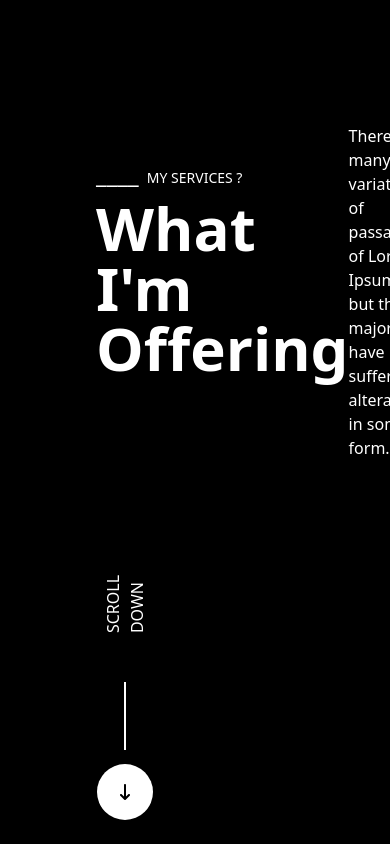
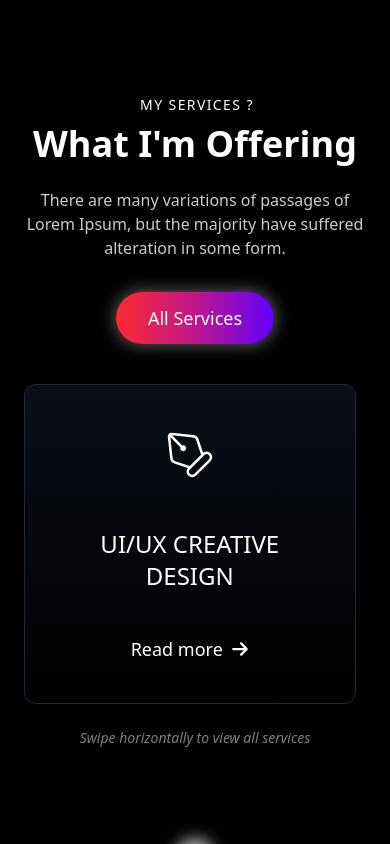
Before and after one commit to Samra720/samra-portfolio, a React (Vite) app in the folder frontend/: page / in a window 390 px wide. Shown: the part 1480-2324 px from the top of the page. Built offline with nearby package versions, Linux system fonts and the light colour scheme; the HTML template or start-up script is replaced by a standard one.

Commit message:
ServicesCard & ServicesSection made responsive. The most difficult ones done thankfully

```diff
--- a/frontend/src/components/ServiceCard.tsx
+++ b/frontend/src/components/ServiceCard.tsx
@@ -8,19 +8,15 @@ interface ServiceCardProps {
 function ServiceCard({ icon, title }: ServiceCardProps) {
   return (
     <div
-      className="group min-w-75 h-80 p-10 border rounded-xl transition-all duration-100 hover:border-b-4"
+      className="group min-w-75 h-80 p-10 border rounded-xl transition-all duration-100 hover:border-b-4 w-[85vw] md:w-[45vw] lg:w-80 shrink-0 snap-center"
       style={{
-        borderColor: 'var(--card-border)', // This keeps all 4 borders the same by default
+        borderColor: 'var(--card-border)',
         backgroundImage: `linear-gradient(to bottom, var(--card-bg-from), var(--card-bg-to))`,
-        // REMOVED borderBottomColor from here so it defaults to the same color as the others
       }}
       onMouseEnter={(e) => {
-        // 1. Change the bottom border color ONLY on hover
         e.currentTarget.style.borderBottomColor = 'var(--card-hover-border)';
 
-        // 2. Handle the "Inversion" for Light Theme
         if (document.documentElement.getAttribute('data-theme') === 'light') {
-          // e.currentTarget.style.backgroundColor = 'var(--card-hover-bg)';
           e.currentTarget.style.backgroundImage = 'none';
           e.currentTarget.style.color = 'var(--card-hover-text)';
         } else {
@@ -28,26 +24,20 @@ function ServiceCard({ icon, title }: ServiceCardProps) {
         }
       }}
       onMouseLeave={(e) => {
-        // 3. Reset the bottom border back to the uniform color
         e.currentTarget.style.borderBottomColor = 'var(--card-border)';
         e.currentTarget.style.backgroundColor = 'transparent';
         e.currentTarget.style.backgroundImage = `linear-gradient(to bottom, var(--card-bg-from), var(--card-bg-to))`;
         e.currentTarget.style.color = 'var(--card-text)';
       }}
     >
-      <div className="flex flex-col justify-between h-full w-50 pointer-events-none">
-        <div className="text-4xl">{icon}</div>
+      <div className="flex flex-col justify-between h-full w-full min-[1400px]:w-50 items-center min-[1400px]:items-start text-center min-[1400px]:text-left pointer-events-none">
+        <div className="text-4xl mb-4 min-[1400px]:mb-0">{icon}</div>
 
-        <h3 className="text-3xl font-medium" style={{ color: 'inherit' }}>
+        <h3 className="text-2xl md:text-3xl font-medium mb-4 min-[1400px]:mb-0">
           {title}
         </h3>
 
-        <p
-          className="text-lg transition-colors duration-300 flex items-center"
-          style={{ color: 'var(--card-link)' }}
-          // Ensure the link also turns white when the whole card is hovered
-          onMouseEnter={(e) => (e.currentTarget.style.color = 'var(--card-hover-text)')}
-        >
+        <p className="text-lg flex items-center justify-center min-[1400px]:justify-start">
           Read more <FaArrowRight className="inline ml-2 text-lg" />
         </p>
       </div>
@@ -55,47 +45,4 @@ function ServiceCard({ icon, title }: ServiceCardProps) {
   );
 }
 
-
-// function ServiceCard({ icon, title, link }: ServiceCardProps) {
-//   return (
-//     <div
-//       className="group min-w-75 h-80 p-10 border rounded-xl transition-all duration-100 hover:border-b-4"
-//       style={{
-//         borderColor: 'var(--card-border)',
-//         backgroundImage: `linear-gradient(to bottom, var(--card-bg-from), var(--card-bg-to))`,
-//         borderBottomColor: 'var(--card-hover-border)'
-//       }}
-//       // This Tailwind 'hover:' logic handles the "Invert" on hover
-//       onMouseEnter={(e) => {
-//         e.currentTarget.style.backgroundColor = 'linear-gradient(to bottom, var(--card-bg-from), var(--card-bg-to))';
-//         e.currentTarget.style.backgroundImage = 'none';
-//         e.currentTarget.style.color = 'var(--card-hover-text)';
-//       }}
-//       onMouseLeave={(e) => {
-//         e.currentTarget.style.backgroundColor = 'transparent';
-//         e.currentTarget.style.backgroundImage = `linear-gradient(to bottom, var(--card-bg-from), var(--card-bg-to))`;
-//         e.currentTarget.style.color = 'var(--card-text)';
-//       }}
-//     >
-//       <div className="flex flex-col justify-between h-full w-50">
-//         <div className="text-4xl">{icon}</div>
-
-//         <h3 className="text-3xl font-medium" style={{ color: 'inherit' }}>
-//           {title}
-//         </h3>
-
-//         <a
-//           href={link}
-//           className="text-lg transition-colors duration-300 flex items-center"
-//           style={{ color: 'var(--card-link)' }}
-//           // Ensure the link also turns white when the whole card is hovered
-//           onMouseEnter={(e) => (e.currentTarget.style.color = 'var(--card-hover-text)')}
-//         >
-//           Read more <FaArrowRight className="inline ml-2 text-lg" />
-//         </a>
-//       </div>
-//     </div>
-//   );
-// }
-
 export default ServiceCard;
--- a/frontend/src/components/ServicesSection.tsx
+++ b/frontend/src/components/ServicesSection.tsx
@@ -1,4 +1,4 @@
-import { useState } from "react";
+import { useState, useEffect } from 'react';
 import { FaArrowDownLong } from "react-icons/fa6";
 import { MdOutlineMonitor } from "react-icons/md";
 import { PiStrategy } from "react-icons/pi";
@@ -12,6 +12,14 @@ const GAP = 32;
 function ServicesSection() {
   const [page, setPage] = useState(0);
   const [isAnimating, setIsAnimating] = useState(false);
+  const [isMobile, setIsMobile] = useState(false);
+
+  useEffect(() => {
+    const handleResize = () => setIsMobile(window.innerWidth < 1400);
+    handleResize();
+    window.addEventListener('resize', handleResize);
+    return () => window.removeEventListener('resize', handleResize);
+  }, []);
 
   const nextPage = () => {
     setPage((p) => (p + 1) % 2);
@@ -25,21 +33,21 @@ function ServicesSection() {
   };
 
   return (
-    <section className="text-main px-24 py-24">
-      <div className="flex justify-between items-center mb-15">
-        <div className="w-90">
+    <section className="text-main px-6 desktop-lg:px-24 py-16 md:py-24 overflow-x-hidden">
+      <div className="flex flex-col lg:flex-row lg:justify-between lg:items-center mb-10 lg:mb-15 text-center lg:text-left">
+        <div className="w-full lg:w-90">
           <p className="mb-2">
-            <span className="text-2xl">____</span>{" "}
-            <span className="text-sm ml-1">MY SERVICES ?</span>
+            <span className="text-2xl hidden lg:inline">____</span>{" "}
+            <span className="text-sm ml-1 uppercase tracking-widest">MY SERVICES ?</span>
           </p>
-          <h2 className="text-6xl font-bold mb-12">What I'm Offering</h2>
+          <h2 className="text-4xl md:text-6xl font-bold mb-6 lg:mb-12">What I'm Offering</h2>
         </div>
-        <p className="w-120">
+        <p className="w-full lg:w-120 opacity-80 mb-8 lg:mb-0">
           There are many variations of passages of Lorem Ipsum, but the
           majority have suffered alteration in some form.
         </p>
         <button
-          className="px-8 py-3 rounded-full text-white text-lg cursor-pointer transition-all duration-300"
+          className="w-fit mx-auto lg:mx-0 px-8 py-3 rounded-full text-white text-lg cursor-pointer transition-all duration-300"
           style={{
             backgroundImage: `linear-gradient(to right, var(--btn-grad-from), var(--btn-grad-via), var(--btn-grad-to))`,
             boxShadow: `0 0 15px 3px var(--btn-shadow)`
@@ -49,9 +57,9 @@ function ServicesSection() {
         </button>
       </div>
 
-      <div className="flex">
-        <div className="w-30 h-70 mt-5 mr-40 flex flex-col justify-between items-center">
-          <p className="rotate-270 my-10">SCROLL DOWN</p>
+      <div className="flex justify-around">
+        <div className="hidden min-[1400px]:flex w-30 h-70 mt-5 mr-40 flex-col justify-between items-center shrink-0">
+          <p className="rotate-270 my-10 whitespace-nowrap">SCROLL DOWN</p>
           <div className="h-17 border w-0 mx-auto"></div>
 
           <button
@@ -63,43 +71,43 @@ function ServicesSection() {
           </button>
         </div>
 
-        <div className="overflow-hidden" style={{ height: `${CARD_HEIGHT}px` }}>
+        <div
+          className="w-full overflow-x-auto lg:overflow-hidden snap-x snap-mandatory scrollbar-hide"
+          style={{ height: isMobile ? 'auto' : `${CARD_HEIGHT}px` }}
+        >
           <div
-            className="flex flex-col transition-transform duration-500 ease-out"
-            style={{ transform: `translateY(-${page * (CARD_HEIGHT + GAP)}px)` }}
+            className="flex flex-row lg:flex-col transition-transform duration-500 ease-out gap-8"
+            style={{ transform: isMobile ? 'none' : `translateY(-${page * (CARD_HEIGHT + GAP)}px)` }}
           >
-            <div className="flex gap-8 mb-8">
-              <ServiceCard
-                icon={<CiPen className="text-6xl" />}
-                title="UI/UX CREATIVE DESIGN"
-              />
-              <ServiceCard
-                icon={<MdOutlineMonitor className="text-6xl" />}
-                title="VISUAL GRAPHIC DESIGN"
-              />
-              <ServiceCard
-                icon={<PiStrategy className="text-6xl" />}
-                title="STRATEGY & DIGITAL MARKETING"
-              />
+            <div className="flex flex-row justify-around gap-8 shrink-0">
+              <div className="w-[85vw] md:w-[45vw] lg:w-auto shrink-0 snap-center">
+                <ServiceCard icon={<CiPen className="text-6xl" />} title="UI/UX CREATIVE DESIGN" />
+              </div>
+              <div className="w-[85vw] md:w-[45vw] lg:w-auto shrink-0 snap-center">
+                <ServiceCard icon={<MdOutlineMonitor className="text-6xl" />} title="VISUAL GRAPHIC DESIGN" />
+              </div>
+              <div className="w-[85vw] md:w-[45vw] lg:w-auto shrink-0 snap-center">
+                <ServiceCard icon={<PiStrategy className="text-6xl" />} title="STRATEGY & DIGITAL MARKETING" />
+              </div>
             </div>
 
-            <div className="flex gap-8">
-              <ServiceCard
-                icon={<FaNodeJs className="text-6xl" />}
-                title="WEB DEVELOPMENT"
-              />
-              <ServiceCard
-                icon={<FaReact className="text-6xl" />}
-                title="FRONTEND DEVELOPMENT"
-              />
-              <ServiceCard
-                icon={<FaNode className="text-6xl" />}
-                title="BACKEND DEVELOPMENT"
-              />
+            <div className="flex flex-row justify-around gap-8 shrink-0">
+              <div className="w-[85vw] md:w-[45vw] lg:w-auto shrink-0 snap-center">
+                <ServiceCard icon={<FaNodeJs className="text-6xl" />} title="WEB DEVELOPMENT" />
+              </div>
+              <div className="w-[85vw] md:w-[45vw] lg:w-auto shrink-0 snap-center">
+                <ServiceCard icon={<FaReact className="text-6xl" />} title="FRONTEND DEVELOPMENT" />
+              </div>
+              <div className="w-[85vw] md:w-[45vw] lg:w-auto shrink-0 snap-center">
+                <ServiceCard icon={<FaNode className="text-6xl" />} title="BACKEND DEVELOPMENT" />
+              </div>
             </div>
           </div>
         </div>
       </div>
+      <p className="lg:hidden text-center text-sm opacity-50 mt-6 italic">
+        Swipe horizontally to view all services
+      </p>
     </section>
   );
 }
```
Also changed, not shown: tailwind.config.js (added, +10 -0 lines).
